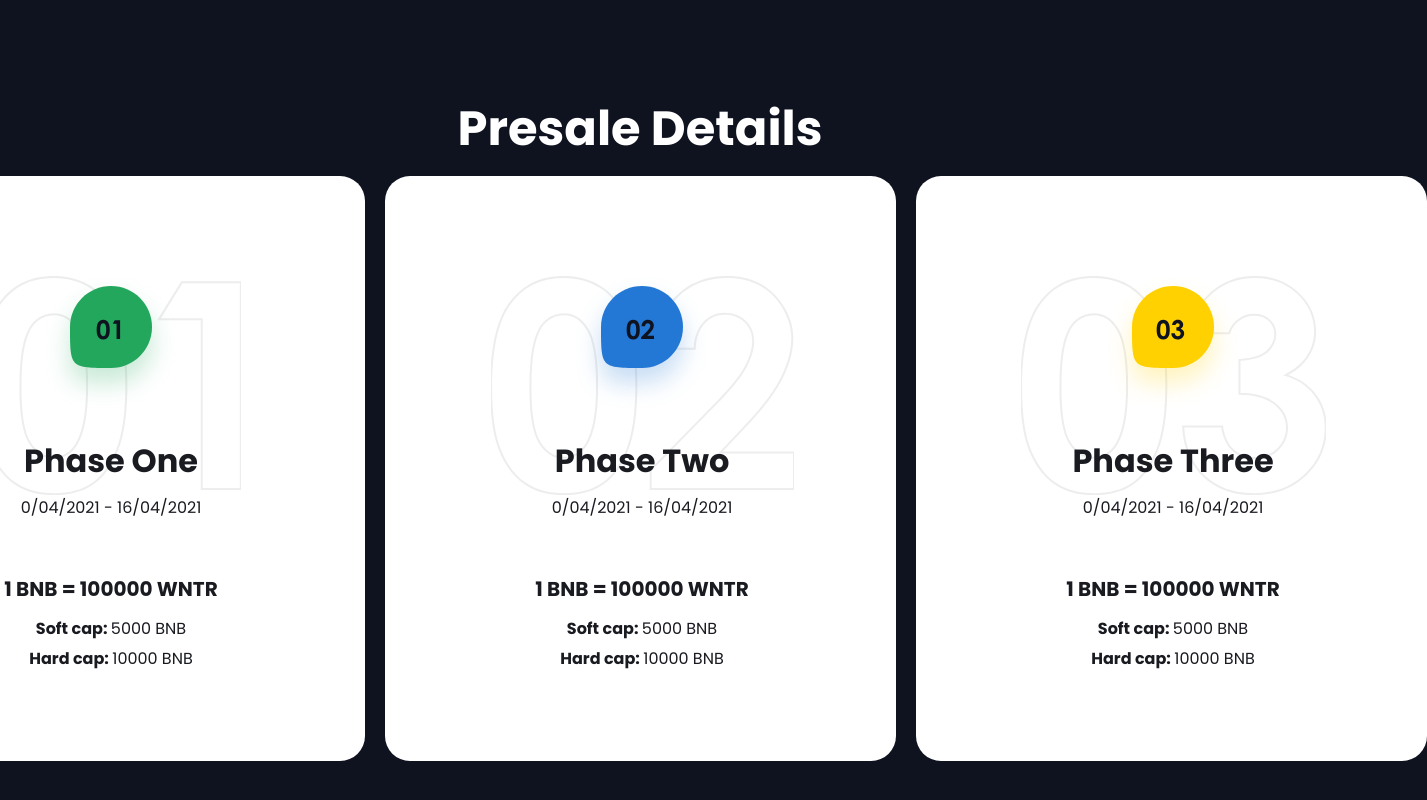
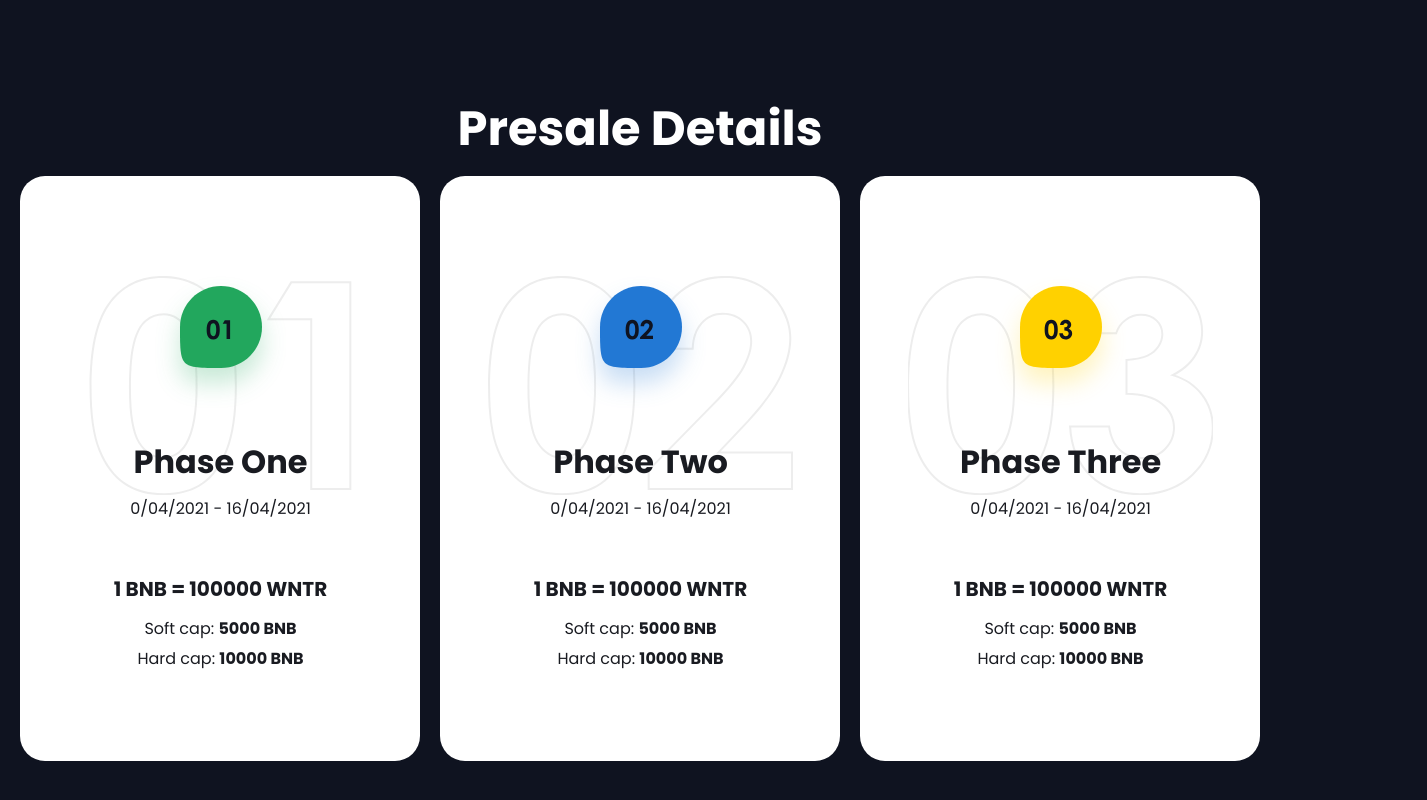
Before and after one commit to KlapijcukDima/Tokners, a React (Create React App) app: page / in a window 1280 px wide. Shown: the part 4299-5099 px from the top of the page, 1427 px wide, since content can reach past the window. Built offline with nearby package versions, Linux system fonts and the light colour scheme.

Commit message:
added style

```diff
--- a/src/components/Main-Page/Details/Details.jsx
+++ b/src/components/Main-Page/Details/Details.jsx
@@ -10,6 +10,21 @@ import { ReactComponent as NumberTwo } from '../../../assets/images/svg/02.svg';
 import { ReactComponent as NumberThree } from '../../../assets/images/svg/03.svg';
 
 export const Details = ({ details }) => {
+  // const [scrollPosition, setScrollPosition] = useState(0);
+
+  // const handleScrollLeft = () => {
+  //   if (scrollPosition !== 0) {
+  //     setScrollPosition(scrollPosition - 399);
+  //   }
+  // };
+
+  // const handleScrollRight = () => {
+  //   const maxScrollPosition = (team.length - 4) * 399;
+  //   if (scrollPosition !== maxScrollPosition) {
+  //     setScrollPosition(scrollPosition + 399);
+  //   }
+  // };
+
   return (
     <section className={scss.container}>
       {/* <Background /> */}
@@ -22,7 +37,6 @@ export const Details = ({ details }) => {
           {details.map(
             (
               {
-                number: itemNumber,
                 title: itemTitle,
                 data: itemData,
                 course: itemCourse,
@@ -79,14 +93,14 @@ export const Details = ({ details }) => {
                   <p
                     className={[scss.details__text, scss.title__text].join(' ')}
                   >
-                    <span className={scss.details__cap}>Soft cap: </span>
-                    {itemSoftCap}
+                    Soft cap:{' '}
+                    <span className={scss.details__cap}>{itemSoftCap}</span>
                   </p>
                   <p
                     className={[scss.details__text, scss.title__text].join(' ')}
                   >
-                    <span className={scss.details__cap}>Hard cap: </span>
-                    {itemHardCap}
+                    Hard cap:{' '}
+                    <span className={scss.details__cap}>{itemHardCap}</span>
                   </p>
                 </div>
               </div>
--- a/src/components/Main-Page/Details/Details.module.scss
+++ b/src/components/Main-Page/Details/Details.module.scss
@@ -12,24 +12,37 @@
   &__contens {
     display: flex;
     justify-content: center;
-    gap: 20px;
-
-    // &:nth-child(2) {
-    //   position: relative;
-    //   transform: translateY(25%);
-    // }
+    gap: 10px;
+    @include for-size(tablet) {
+      gap: 20px;
+    }
   }
 
   &__container {
     background-color: $white-text-color;
     border-radius: 25px;
-    padding: 100px 92px 92px 96px;
+    padding: 20px 50px 50px 53px;
+    @include for-size(tablet) {
+      padding: 100px 92px 92px 96px;
+    }
+    @include for-size(laptop) {
+      padding: 100px 47px 92px 48px;
+    }
+    @include for-size(desktop) {
+      padding: 100px 92px 92px 96px;
+    }
 
     &__first {
       display: flex;
       align-items: center;
       flex-direction: column;
-      min-width: 323px;
+      // min-width: 323px;
+      @include for-size(laptop) {
+        min-width: 160px;
+      }
+      @include for-size(desktop) {
+        min-width: 323px;
+      }
     }
 
     &__second {
@@ -44,7 +57,10 @@
     flex-direction: column;
     align-items: center;
     position: relative;
-    transform: translate(0px, -61px);
+    transform: translate(0px, -60px);
+    @include for-size(phone) {
+      transform: translate(0px, -50px);
+    }
   }
 
   &__header__container {
@@ -55,17 +71,32 @@
   }
   &__header {
     color: $white-text-color;
-    font-size: 48px;
+    font-size: 36px;
     font-weight: 700;
-    line-height: calc(54 / 48);
+    line-height: calc(54 / 36);
+    @include for-size(tablet) {
+      font-size: 48px;
+      line-height: calc(54 / 48);
+    }
   }
 
   &__number {
     position: relative;
+    @include for-size(phone) {
+      max-width: 202px;
+    }
+    @include for-size(laptop) {
+      max-width: 305px;
+      min-width: 305px;
+    }
   }
   &__image {
     position: absolute;
     z-index: 1;
+
+    @include for-size(phone) {
+      margin-top: 40px;
+    }
   }
 
   &__caption {
@@ -92,6 +123,12 @@
     line-height: calc(20 / 20);
 
     margin-bottom: 20px;
+
+    @include for-size(phone) {
+      font-size: 18px;
+      font-weight: 700;
+      line-height: calc(20 / 18);
+    }
   }
 
   &__cap {
```
